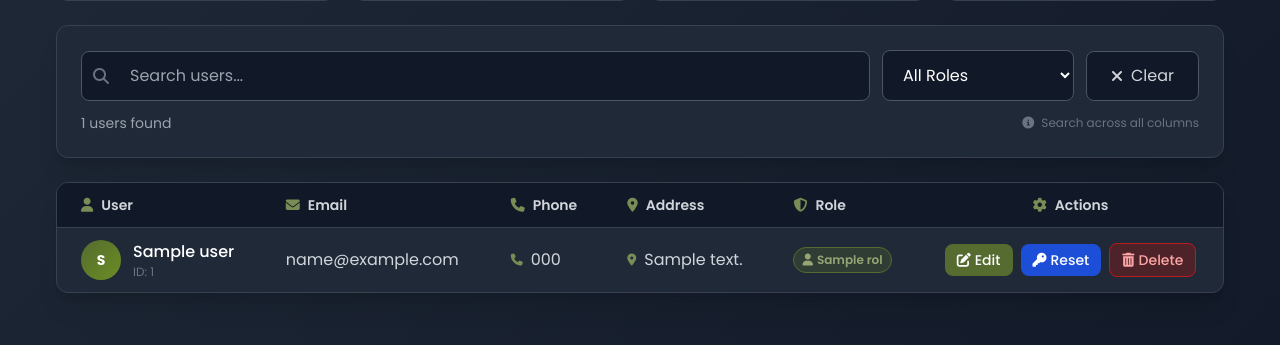
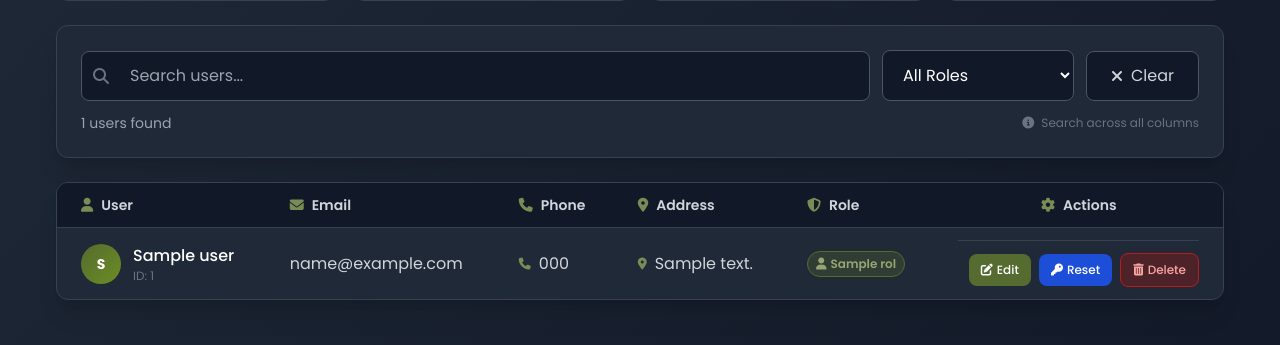
Before and after one commit to Morrongue/PetCare, a Django app: template home/templates/admin_users_list.html in a window 1280 px wide. Shown: the part 205-550 px from the top of the page. Run offline with Django 5.2, Linux system fonts and the light colour scheme; the template is opened without the code that fills it: most values are stand-ins (such as "Sample title", 1, 10 or a date in 2020); some libraries are stand-ins or nearby versions.

Commit message:
responsive changes btns

```diff
--- a/home/templates/admin_users_list.html
+++ b/home/templates/admin_users_list.html
@@ -232,35 +232,33 @@
 
                 <!-- Actions -->
                 <td class="px-4 sm:px-6 py-3">
-                  <div class="flex items-center justify-center space-x-1 sm:space-x-2">
-                    <!-- Edit -->
+
+                <div class="flex items-center justify-end pt-3 border-t border-dark-700 gap-2">
                     <a href="{% url 'admin_users_edit' usuario.id %}"
-                       class="bg-olive-700 hover:bg-olive-600 text-white px-2 sm:px-3 py-1 sm:py-1.5 rounded-lg
-                              transition-colors duration-300 text-xs sm:text-sm font-medium inline-flex items-center"
-                       title="Edit user">
-                      <i class="fas fa-edit sm:mr-1"></i>
-                      <span class="hidden sm:inline">Edit</span>
+                      class="flex-1 sm:flex-none bg-olive-700 hover:bg-olive-600 text-white px-3 py-2 rounded-lg
+                              transition-colors duration-300 text-xs font-medium inline-flex items-center justify-center"
+                      title="Edit user">
+                      <i class="fas fa-edit mr-1"></i>
+                      <span>Edit</span>
                     </a>
 
-                    <!-- Reset Password -->
                     <a href="{% url 'admin_users_reset_password' usuario.id %}"
-                       class="bg-blue-700 hover:bg-blue-600 text-white px-2 sm:px-3 py-1 sm:py-1.5 rounded-lg
-                              transition-colors duration-300 text-xs sm:text-sm font-medium inline-flex items-center"
-                       title="Reset password">
-                      <i class="fas fa-key sm:mr-1"></i>
-                      <span class="hidden sm:inline">Reset</span>
+                      class="flex-1 sm:flex-none bg-blue-700 hover:bg-blue-600 text-white px-3 py-2 rounded-lg
+                              transition-colors duration-300 text-xs font-medium inline-flex items-center justify-center"
+                      title="Reset password">
+                      <i class="fas fa-key mr-1"></i>
+                      <span>Reset</span>
                     </a>
 
-                    <!-- Delete -->
                     <a href="{% url 'admin_users_delete' usuario.id %}"
-                       onclick="return confirm('Are you sure you want to delete {{ usuario.User }}? This action cannot be undone.');"
-                       class="bg-red-900/50 hover:bg-red-900 text-red-300 hover:text-white px-2 sm:px-3 py-1 sm:py-1.5 rounded-lg
-                              transition-colors duration-300 text-xs sm:text-sm font-medium border border-red-700 inline-flex items-center"
-                       title="Delete user">
-                      <i class="fas fa-trash-alt sm:mr-1"></i>
-                      <span class="hidden sm:inline">Delete</span>
+                      onclick="return confirm('Are you sure you want to delete {{ usuario.User }}? This action cannot be undone.');"
+                      class="flex-1 sm:flex-none bg-red-900/50 hover:bg-red-900 text-red-300 hover:text-white px-3 py-2 rounded-lg
+                              transition-colors duration-300 text-xs font-medium border border-red-700 inline-flex items-center justify-center"
+                      title="Delete user">
+                      <i class="fas fa-trash-alt mr-1"></i>
+                      <span>Delete</span>
                     </a>
-                  </div>
+                </div>
                 </td>
               </tr>
             {% endfor %}
```
Also changed, not shown: home/templates/includes/sidebar.html (+42 -10 lines), home/templates/user_panel.html (deleted).
